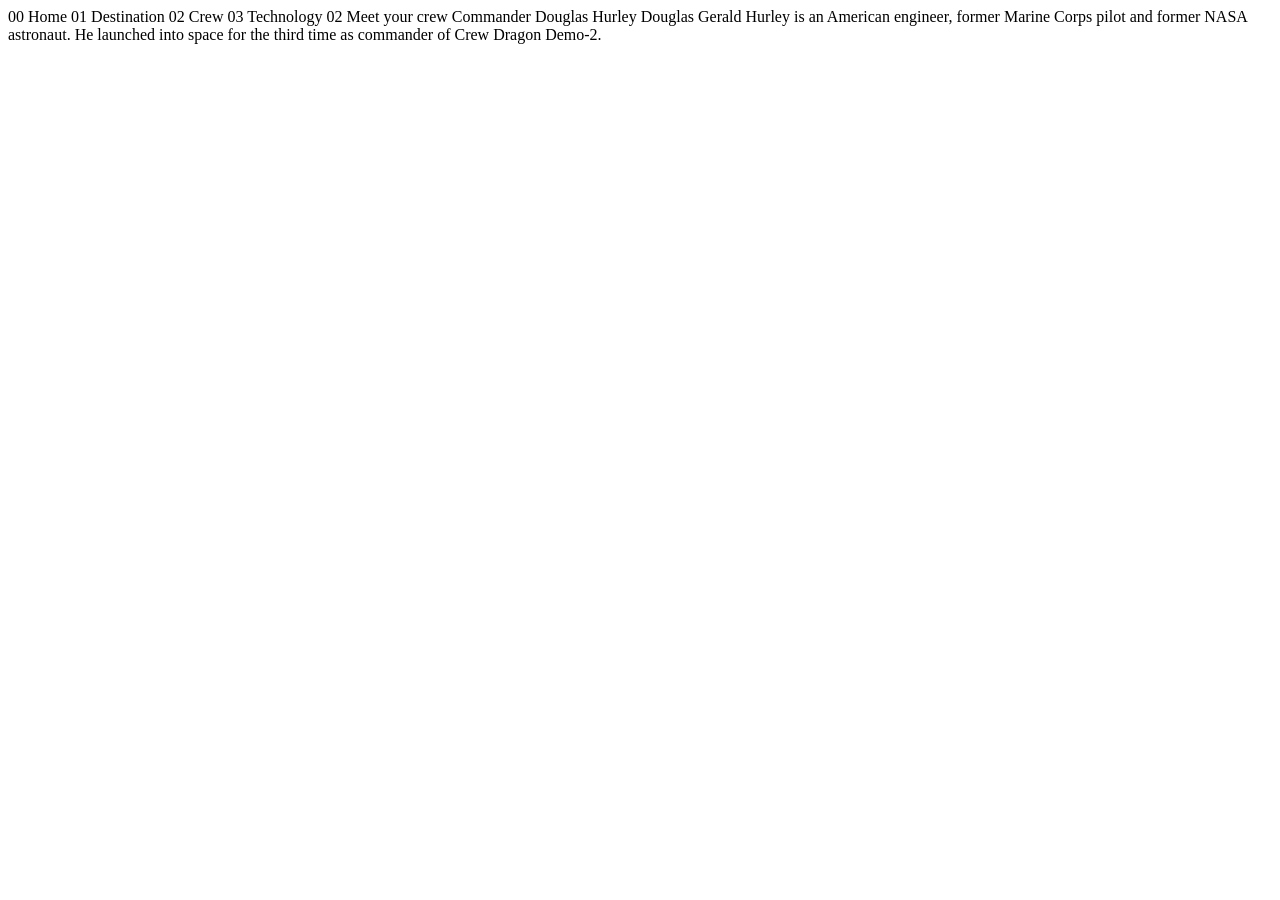
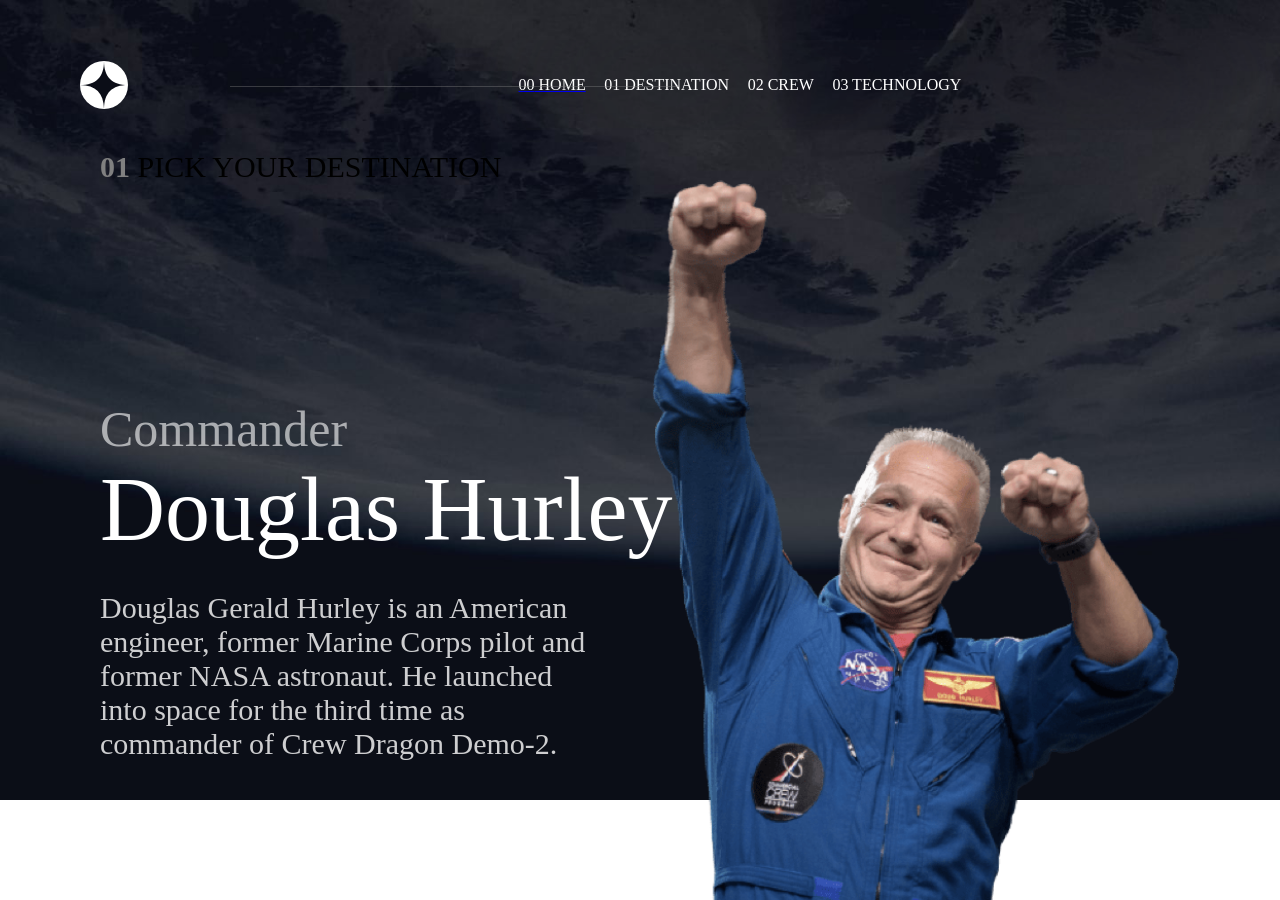
Before and after one commit to ramimltsk/go-to-space-unfinished, a plain HTML site: page starter-code/crew-commander.html in a window 1280 px wide. Before the commit the page ends 800 px from the top, so only its background shows below. Drawn offline with Linux system fonts and the light colour scheme.

Commit message:
Add files via upload

```diff
--- /dev/null
+++ b/starter-code/crew-commander.css
@@ -0,0 +1,125 @@
+body {
+    background-image: url(assets/crew/background-crew-desktop.jpg);
+    height: 100vh;
+    background-repeat: no-repeat;
+    background-position: center;
+    background-size: cover;
+    margin: 0;
+}
+
+.line {
+    border-bottom: 1px solid gray;
+    height: 1px;
+    width: 35%;
+    position: absolute;
+    top: 85px;
+    left: 230px;
+    opacity: 40%;
+    z-index: 99;
+}
+
+.tip {
+    display: flex;
+    justify-content: space-between;
+    align-items: center;
+    padding-left: 80px;
+    padding-top: 40px;
+    margin: 0;
+
+}
+
+.stepNum {
+    font-weight: bolder;
+
+}
+
+.stepname {
+    color: white;
+
+}
+
+.steps {
+    display: flex;
+    justify-content: space-evenly;
+    width: 40%;
+
+    /* slightly more transparent */
+    backdrop-filter: blur(100px);
+    /* adds the blur effect */
+    -webkit-backdrop-filter: blur(100px);
+    /* for Safari support */
+    /* optional: gives a polished look */
+    padding: 20px;
+    /* padding-left: 40px; */
+    padding-right: 300px;
+}
+
+.title {
+    font-size: 30px;
+    font-weight: lighter;
+}
+
+.title {
+    font-size: 30px;
+    font-weight: lighter;
+}
+
+.titlenum {
+    color: gray;
+    font-weight: bold;
+}
+
+.main {
+    display: flex;
+    align-items: center;
+    padding-left: 100px;
+}
+
+.maintxt {
+    color: white;
+    position: absolute;
+    top: 400px;
+}
+
+.role {
+    font-size: 50px;
+    opacity: 60%;
+    font-weight: lighter;
+    margin: 0;
+}
+
+.name {
+    font-size: 90px;
+    font-weight: lighter;
+    margin: 0;
+}
+
+.bio {
+    width: 500px;
+    font-size: 30px;
+    opacity: 80%;
+}
+
+.mark {
+    opacity: 0;
+    position: absolute;
+    right: 10px;
+}
+
+.ano {
+    opacity: 0;
+    position: absolute;
+}
+
+.victor {
+    opacity: 0;
+    position: absolute;
+}
+
+.doug {
+    opacity: 1;
+    position: absolute;
+    right: 100px;
+    bottom: -100px;
+    height: 90%;
+}
--- a/starter-code/crew-commander.html
+++ b/starter-code/crew-commander.html
@@ -1,27 +1,52 @@
 <!DOCTYPE html>
 <html lang="en">
+
 <head>
   <meta charset="UTF-8">
   <meta name="viewport" content="width=device-width, initial-scale=1.0">
 
   <link rel="icon" type="image/png" sizes="32x32" href="./assets/favicon-32x32.png">
 
+  <link rel="stylesheet" href="crew-commander.css">
+
   <title>Frontend Mentor | Space tourism website</title>
 </head>
+
 <body>
+  <div class="tip">
+    <img src="assets/shared/logo.svg" alt="">
 
-  00 Home
-  01 Destination
-  02 Crew
-  03 Technology
+    <div class="line"></div>
 
-  02 Meet your crew
+    <div class="steps">
+      <a href="/index.html">
+        <p class="stepname"><span class="stepNUm">00</span> HOME</p>
+      </a>
+      <p class="stepname"><span class="stepNUm">01</span> DESTINATION</p>
+      <p class="stepname"><span class="stepNUm">02</span> CREW</p>
+      <p class="stepname"><span class="stepNUm">03</span> TECHNOLOGY</p>
+    </div>
+  </div>
 
-  Commander
-  Douglas Hurley
+  <div class="main">
+    <div class="left">
+      <h1 class="title"><span class="titlenum">01</span> PICK YOUR DESTINATION</h1>
 
-  Douglas Gerald Hurley is an American engineer, former Marine Corps pilot
-  and former NASA astronaut. He launched into space for the third time as
-  commander of Crew Dragon Demo-2.
+      <div class="maintxt">
+        <h2 class="role">Commander</h2>
+        <h1 class="name">Douglas Hurley</h1>
+        <p class="bio">Douglas Gerald Hurley is an American engineer, former Marine Corps pilot and former NASA
+          astronaut. He launched into space for the third time as commander of Crew Dragon Demo-2.</p>
+      </div>
+    </div>
+
+    <div class="right">
+      <img class="doug" src="assets/crew/image-douglas-hurley.png" alt="">
+      <img class="mark" src="assets/crew/image-mark-shuttleworth.png" alt="">
+      <img class="victor" src="assets/crew/image-victor-glover.png" alt="">
+      <img class="ano" src="assets/crew/image-anousheh-ansari.png" alt="">
+    </div>
+  </div>
 </body>
+
 </html>
--- a/starter-code/desination-moon.css
+++ b/starter-code/desination-moon.css
@@ -61,7 +61,7 @@ body {
     color: white;
     width: 70%;
     margin: auto;
-    align-items: center;
+    align-items: start;
 }
 
 .title {
@@ -81,12 +81,47 @@ body {
 }
 
 .planetimage {
-    width: 150%;
+    position: absolute;
+    top: 300px;
+    height: 60%;
+    left: 20%;
+    display: 1;
+    transition: all 0.2s ease-in-out;
 }
+
+.moon {
+    position: absolute;
+    top: 300px;
+    height: 60%;
+    left: 40%;
+    opacity: 0;
+    transition: all 0.2s ease-in-out;
+
+}
+
+.europaimg {
+    position: absolute;
+    top: 300px;
+    height: 60%;
+    left: 40%;
+    opacity: 0;
+    transition: all 0.2s ease-in-out;
+}
+
+.titanimg {
+    position: absolute;
+    top: 300px;
+    height: 60%;
+    left: 40%;
+    opacity: 0;
+    transition: all 0.2s ease-in-out;
+}
+
 
 .planetname {
     font-size: 140px;
     margin: 0;
+    transition: all 0.2s ease-in-out;
 }
 
 .marstxt {
@@ -94,6 +129,7 @@ body {
     letter-spacing: 1px;
     font-weight: lighter;
     opacity: 60%;
+    width: 430px;
 }
 
 .planetinfo {
@@ -114,7 +150,7 @@ button {
 }
 
 .chosenplanet {
-    border-bottom: 5px solid white;
+    border-bottom: 2px solid white;
 }
 
 .km {
@@ -124,3 +160,11 @@ button {
 .month {
     opacity: 100%;
 }
+
+.planetbtn {
+    z-index: 999;
+}
+
+.planetbtn:hover {
+    cursor: pointer;
+}
```
Also changed, not shown: index.html (+6 -2 lines), starter-code/destination-moon.html (+16 -9 lines), starter-code/qwedqwd.js (added, +108 -0 lines).
